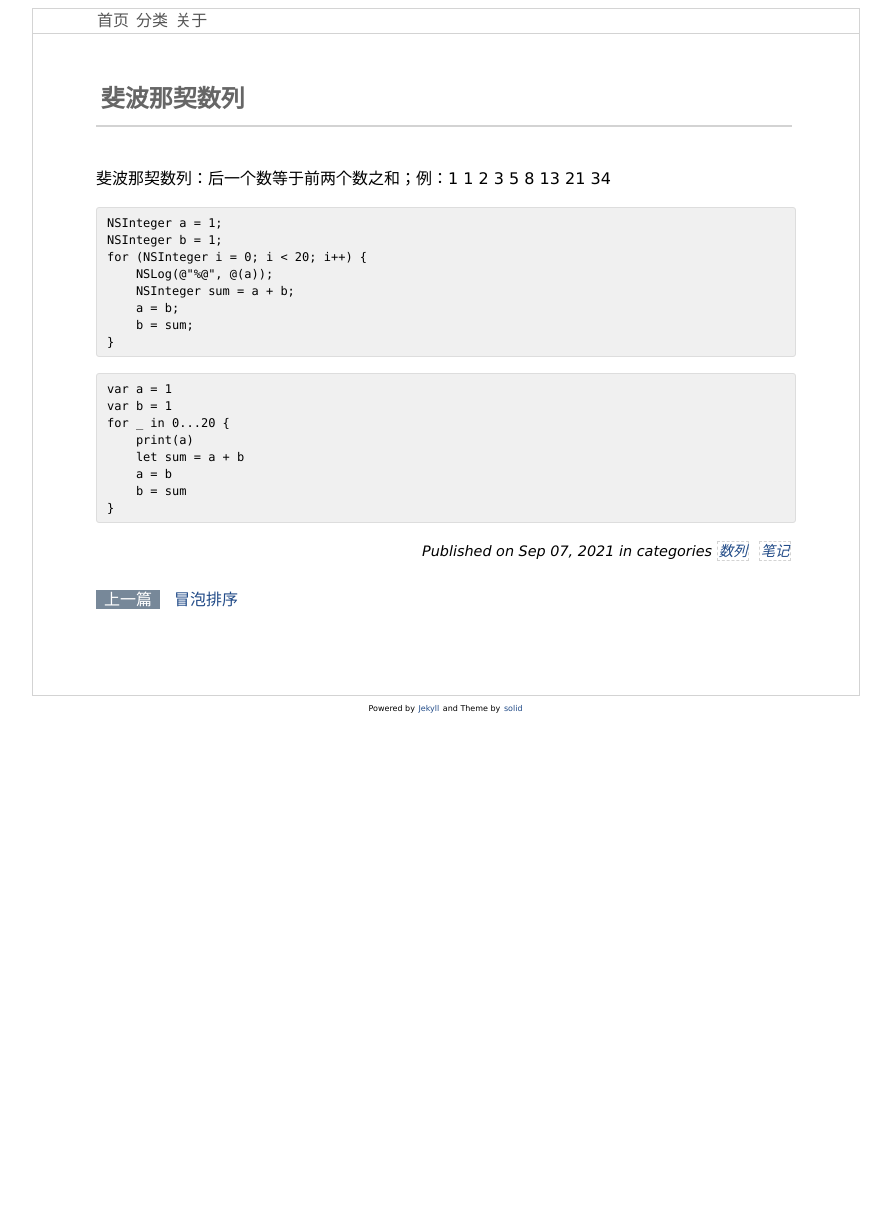
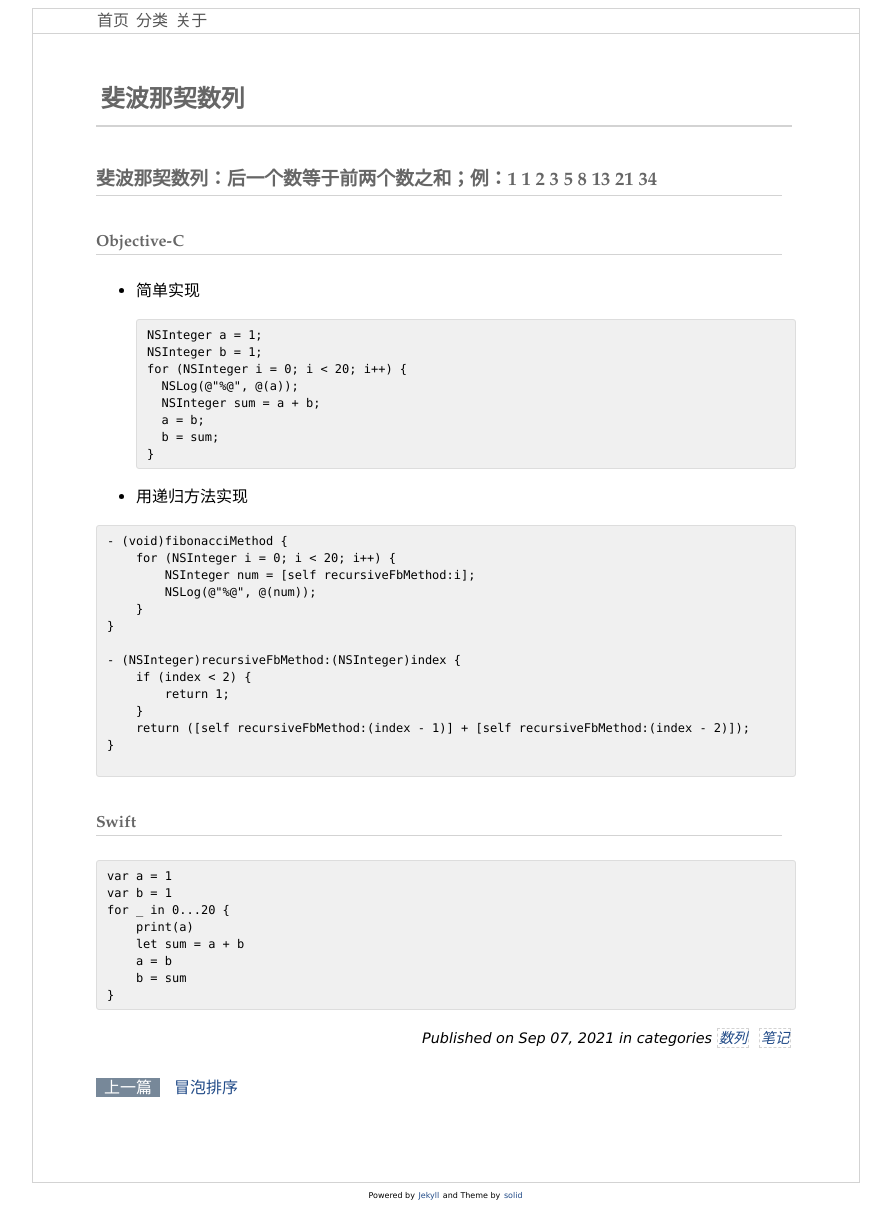
Before and after one commit to RunzhuZhao/RunzhuZhao.github.io, a Jekyll site: the page built from _posts/2021-09-07-斐波那契数列.md, in a window 1280 px wide. Shown: the whole page, without its empty margins (194-1085 px from the left). Built offline with Jekyll 4.4.1, drawn with Linux system fonts in a browser that asks for light colours; comment, search, counter and statistics services are not loaded; before the commit the page ends 900 px from its top, so only the background shows below that.

Commit message:
Update 2021-09-07-斐波那契数列.md

````diff
--- a/_posts/2021-09-07-斐波那契数列.md
+++ b/_posts/2021-09-07-斐波那契数列.md
@@ -6,8 +6,11 @@ description: 斐波那契数列
 keywords: 斐波那契数列
 ---
 
-斐波那契数列：后一个数等于前两个数之和；例：1 1 2 3 5 8 13 21 34
+### 斐波那契数列：后一个数等于前两个数之和；例：1 1 2 3 5 8 13 21 34
 
+#### Objective-C
+
+- 简单实现
 ```Objective-C
 NSInteger a = 1;
 NSInteger b = 1;
@@ -18,6 +21,26 @@ for (NSInteger i = 0; i < 20; i++) {
     b = sum;
 }
 ```
+- 用递归方法实现
+
+```
+- (void)fibonacciMethod {
+    for (NSInteger i = 0; i < 20; i++) {
+        NSInteger num = [self recursiveFbMethod:i];
+        NSLog(@"%@", @(num));
+    }
+}
+
+- (NSInteger)recursiveFbMethod:(NSInteger)index {
+    if (index < 2) {
+        return 1;
+    }
+    return ([self recursiveFbMethod:(index - 1)] + [self recursiveFbMethod:(index - 2)]);
+}
+
+```
+
+#### Swift
 
 ```Swift
 var a = 1
````
